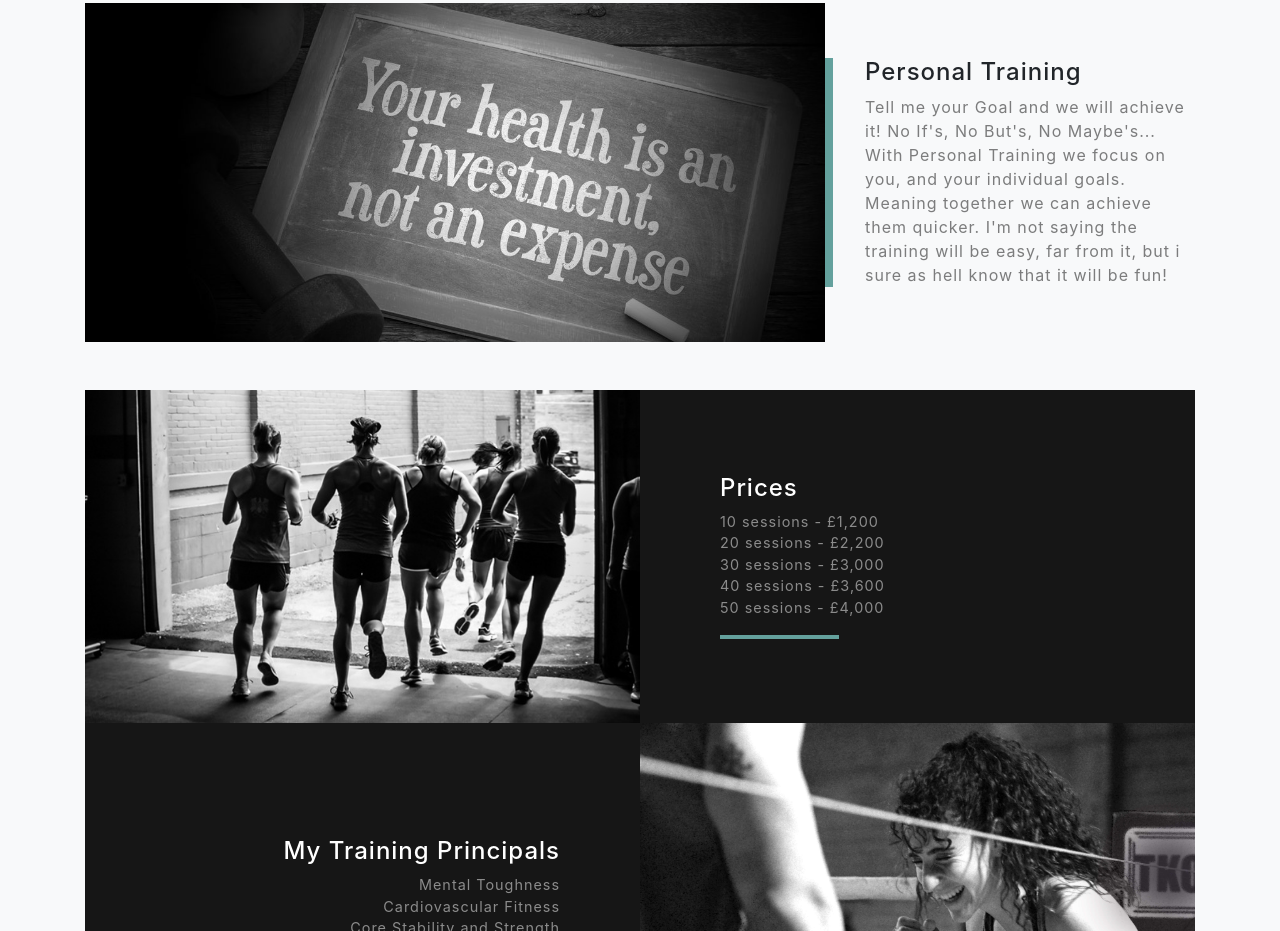
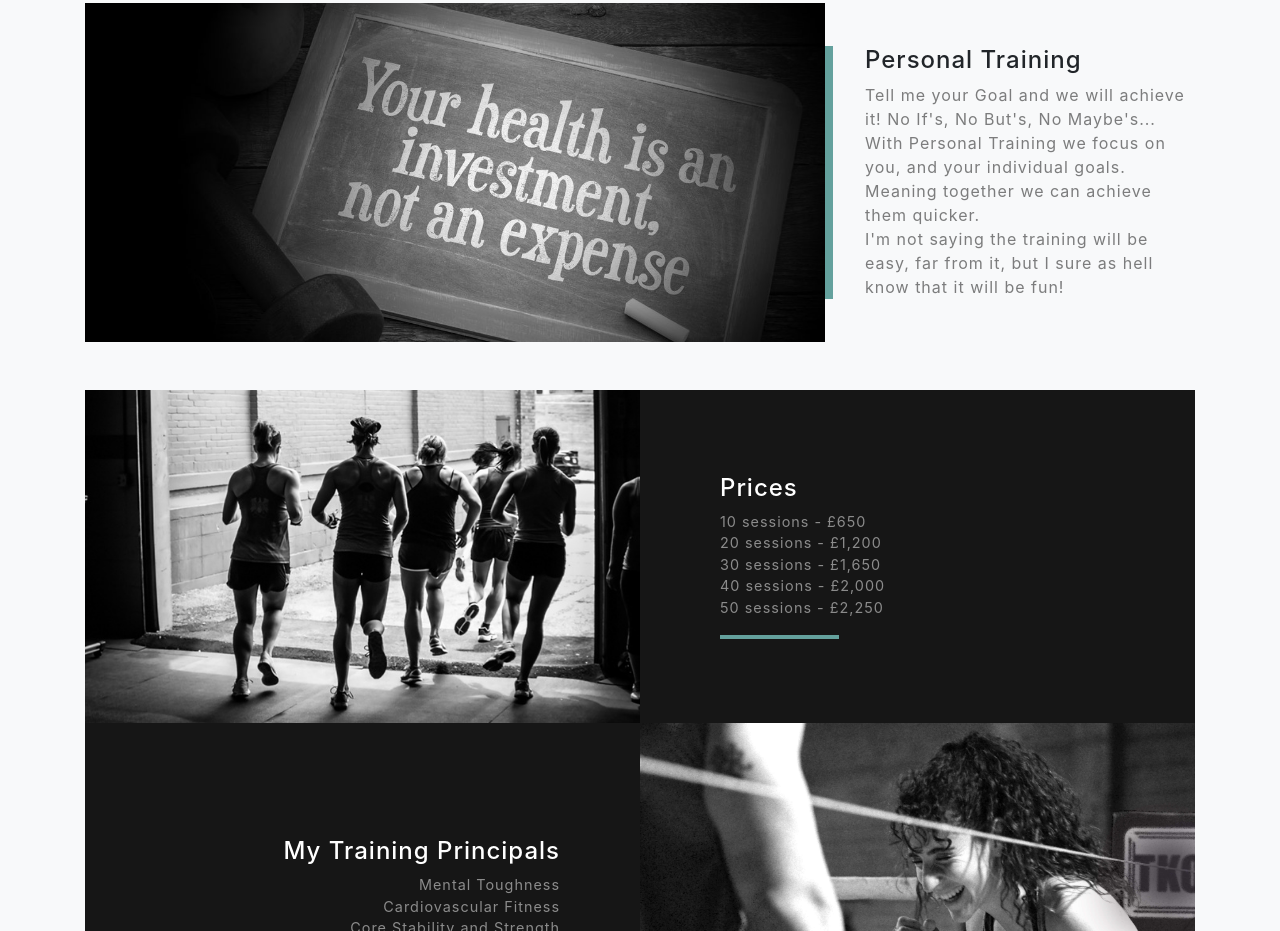
Before and after one commit to jackosullivanpt/jospt, a website with bundled scripts: page pt.html in a window 1280 px wide. Shown: the part 957-1888 px from the top of the page. Built offline with nearby package versions, Linux system fonts and the light colour scheme.

Commit message:
Update pt.html

```diff
--- a/pt.html
+++ b/pt.html
@@ -73,8 +73,9 @@
               <h4>Personal Training</h4>
               <p class="text-black-50 mb-0">Tell me your Goal and we will achieve it! No If's, No But's, No Maybe's...  </p>
 		    <p class="text-black-50 mb-0">With Personal Training we focus on you, and your individual goals.
-			    Meaning together we can achieve them quicker. I'm not saying the training will be easy, far from it,
-			    but i sure as hell know that it will be fun! </p>
+			    Meaning together we can achieve them quicker. </p>
+		    <p class="text-black-50 mb-0"> I'm not saying the training will be easy, far from it,
+			    but I sure as hell know that it will be fun! </p>
             </div>
           </div>
         </div>
@@ -90,15 +91,15 @@
                 <div class="project-text w-100 my-auto text-center text-lg-left">
                   <h4 class="text-white">Prices</h4>
                   <p class="mb-0 text-white-50">
-			10 sessions - £1,200</p>
+			10 sessions - £650</p>
 		<p class="mb-0 text-white-50">
-			20 sessions - £2,200</p>
+			20 sessions - £1,200</p>
 		<p class="mb-0 text-white-50">
-			30 sessions - £3,000</p>
+			30 sessions - £1,650</p>
 		<p class="mb-0 text-white-50">
-			40 sessions - £3,600</p>
+			40 sessions - £2,000</p>
 		<p class="mb-0 text-white-50">
-			50 sessions - £4,000</p>
+			50 sessions - £2,250</p>
                   <hr class="d-none d-lg-block mb-0 ml-0">
                 </div>
               </div>
```
